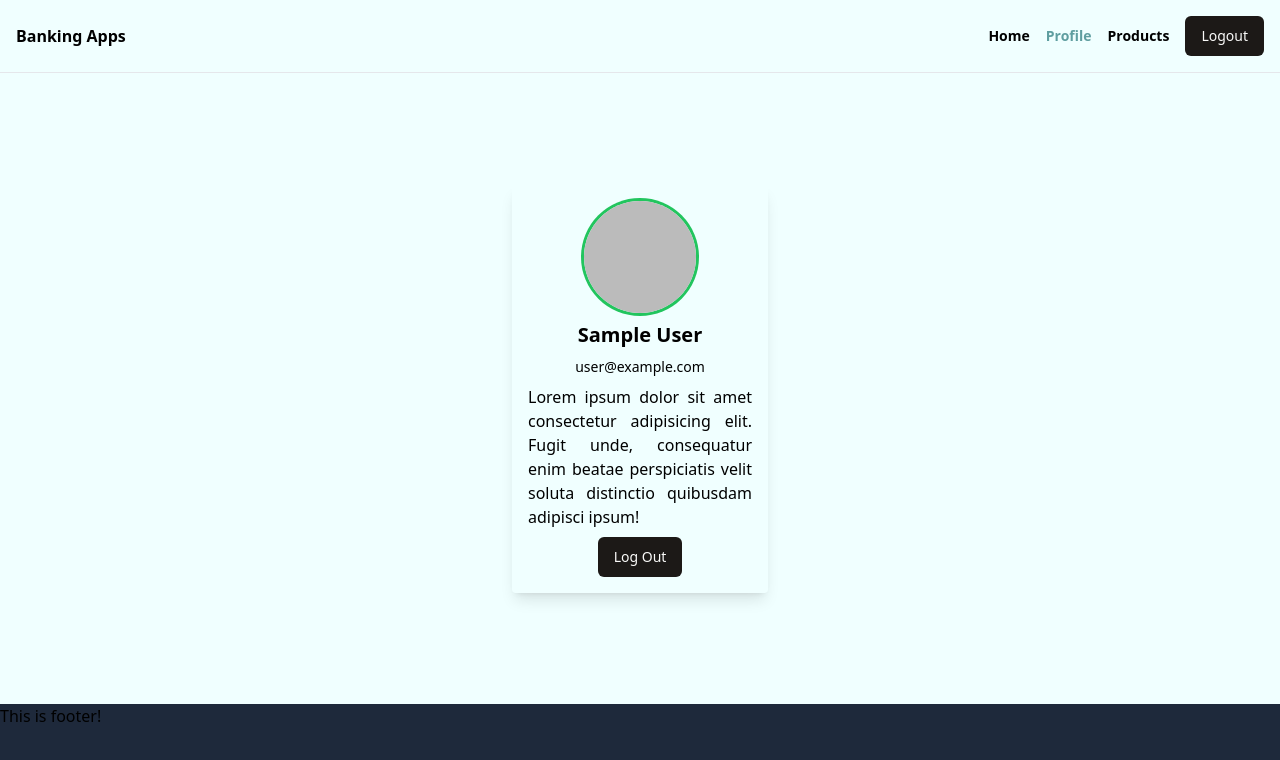
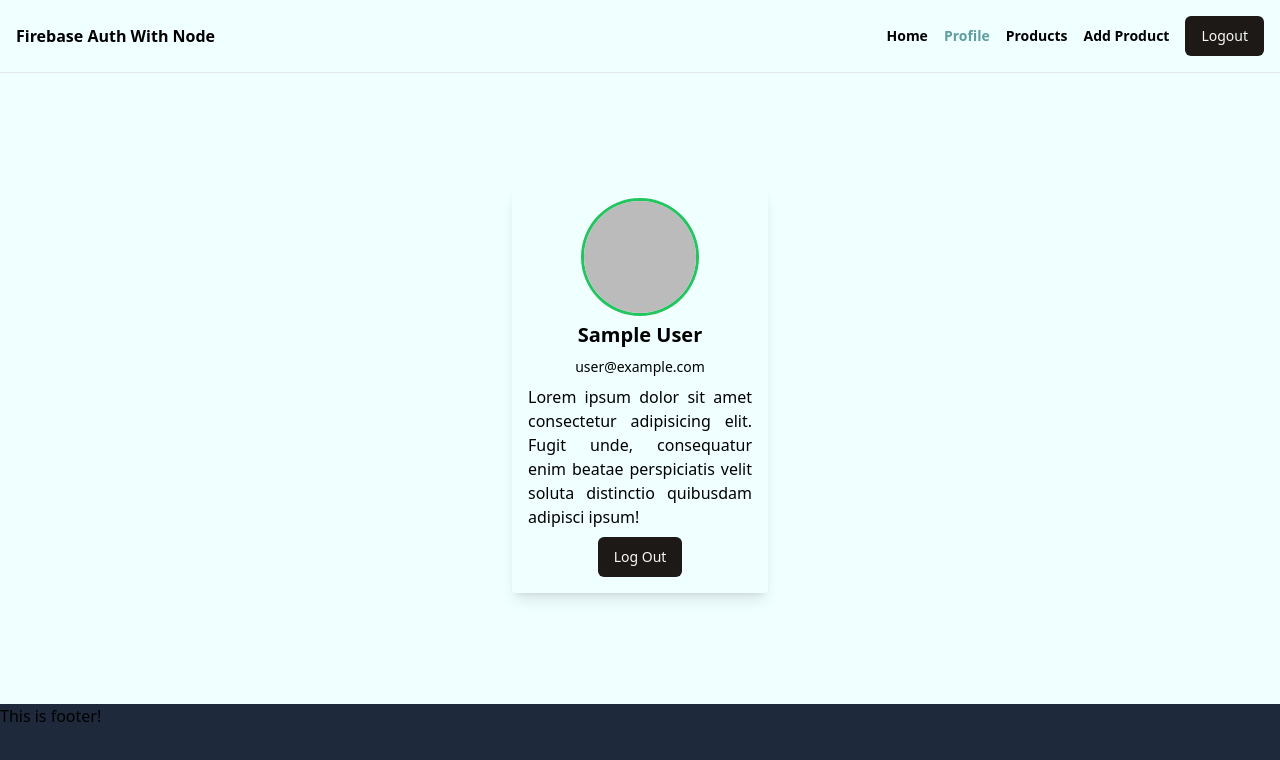
Before and after one commit to shakib0079/firebase-auth, a React (Vite) app: page /profile in a window 1280 px wide. Shown: the top 760 px of the page. Built offline with nearby package versions, Linux system fonts and the light colour scheme; no server answers; sample sign-in values are in the browser's storage.

Commit message:
SOME CHANGES

```diff
--- a/src/components/products-component/ProductAdd.jsx
+++ b/src/components/products-component/ProductAdd.jsx
@@ -1,9 +1,12 @@
 import { Input } from "../ui/input";
 import { Button } from "../ui/button";
 import { Textarea } from "../ui/textarea";
-import { useState } from "react";
+import { useContext, useState } from "react";
+import { AuthContext } from "@/contexts/AuthProvider";
+import { Navigate } from "react-router";
 
 export default function ProductAdd() {
+    const { loggedInUser } = useContext(AuthContext);
 
     const [productTitle, setProductTitle] = useState('');
     const [productImg, setProductImg] = useState('');
@@ -44,6 +47,10 @@ export default function ProductAdd() {
 
     }
 
+    if(!loggedInUser){
+        return <Navigate to="/login"/>
+    }
+
   return (
     <div className="w-2/5 p-6 flex flex-col gap-4">
         <h1 className="my-2 text-xl font-bold">Add Product</h1>
--- a/src/components/users-component/Header.jsx
+++ b/src/components/users-component/Header.jsx
@@ -14,7 +14,7 @@ export default function Header() {
 
   return (
     <div className="flex justify-between items-center p-4">
-      <h1 className="text-md font-bold">Banking Apps</h1>
+      <h1 className="text-md font-bold">Firebase Auth With Node</h1>
       <div className="flex gap-4 text-sm font-semibold items-center">
         <NavLink to="/">Home</NavLink>
 
@@ -23,6 +23,7 @@ export default function Header() {
           <>
           <NavLink to="/profile">Profile</NavLink>
           <NavLink to="/products">Products</NavLink>
+          <NavLink to="/addproduct">Add Product</NavLink>
           <NavLink><Button onClick={logOutHandler}>Logout</Button></NavLink>
           </>
         )  : (
```
